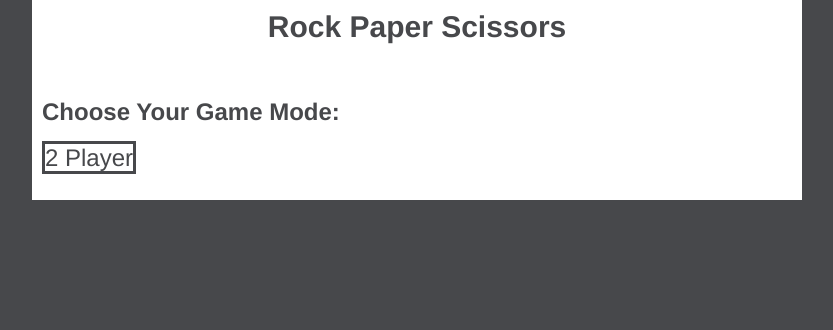
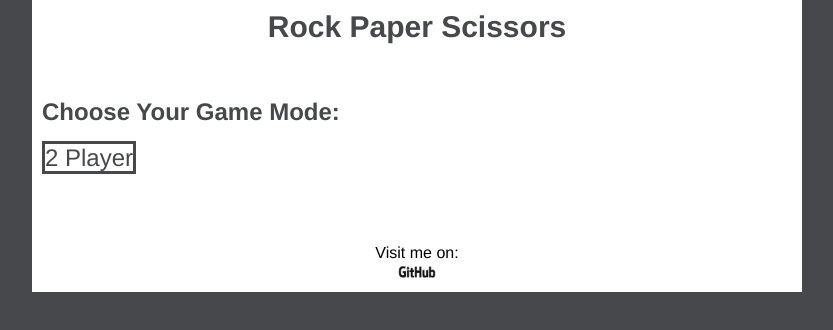
Before and after one commit to CoolFunGames/Rock-Paper-Scissors, a plain HTML site: page index.html in a window 1280 px wide. Shown: the whole page, without its empty margins (223-1056 px from the left). Drawn offline with Linux system fonts and the light colour scheme.

Commit message:
Added My GitHub Pages
This update includes the following improvements

- Added my GitHub Page to the bottom

- Small code adjustments

Game Version 1.01

```diff
--- a/index.html
+++ b/index.html
@@ -22,7 +22,15 @@
 			<a href="#" id="p2_r" onclick="p22(1)" class="sbuttons" hidden>Rock</a>
 			<a href="#" id="p2_p" onclick="p22(2)" class="sbuttons" hidden>Paper</a>
 			<a href="#" id="p2_s" onclick="p22(3)" class="sbuttons" hidden>Scissors</a>
+      <br>
+      <br>
+      <br>
+      <center>
+        <p class="s-m">Visit me on:</p>
+        <a href="https://github.com/CoolFunGames" class="git-image" target="_blank"><img src="Images/GitHub-Logos/GitHub_Logo.png " alt="Click Here to View My Github" height="20" width="42"></a>
+      </center>
 		</div>
+
 	</body>
 	<script src="app.js">
 	</script>
--- a/main.css
+++ b/main.css
@@ -59,3 +59,6 @@ body{
 	border-style: solid;
 	border-width: 3px;
 }
+.git-image{
+  align-items: center;
+}
```
Also changed, not shown: Images/GitHub-Logos/GitHub_Logo.png (added), Images/GitHub-Logos/GitHub_Logo_White.png (added), Images/GitHub-Logos/README.txt (added), 4 other files.
